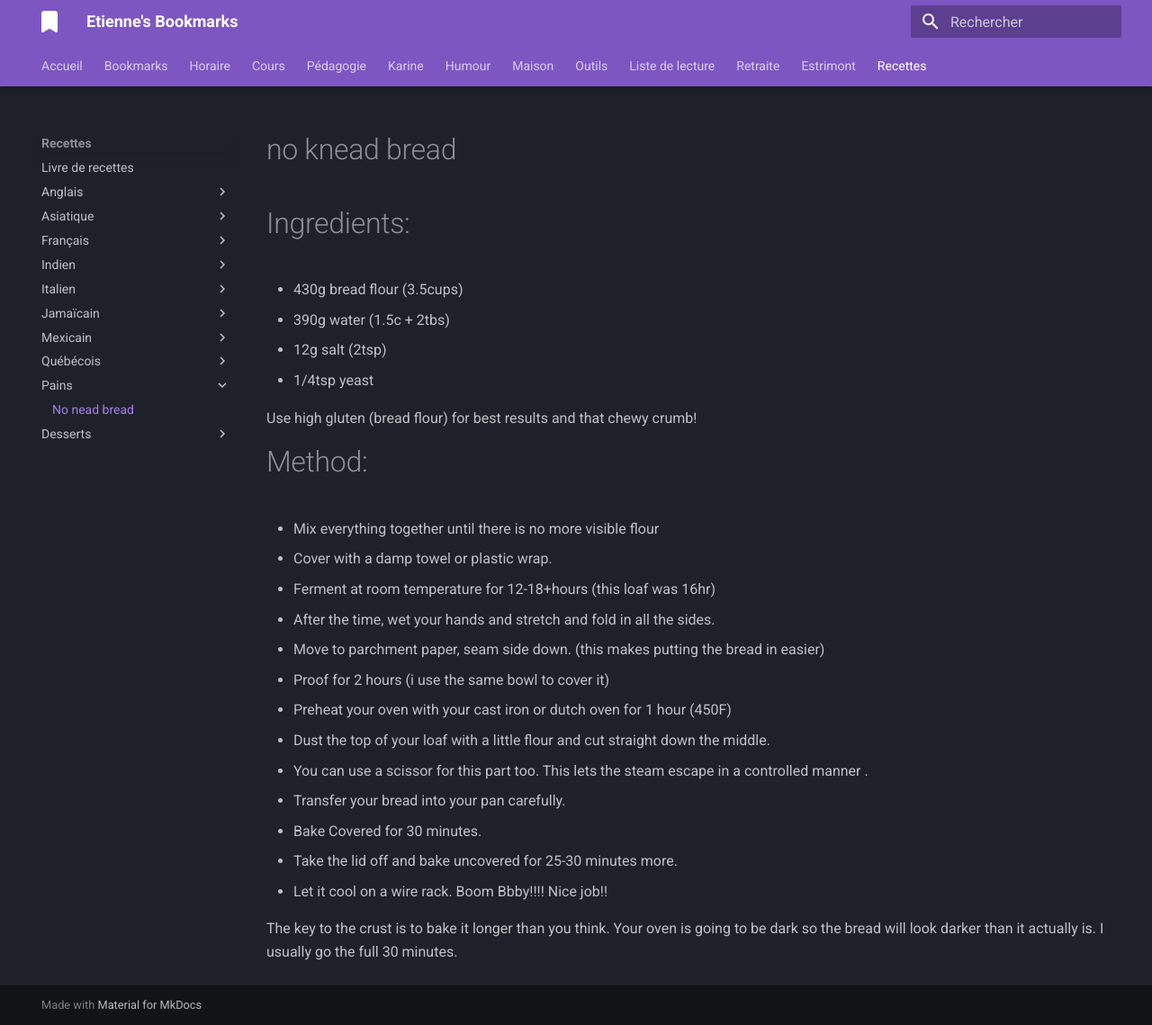
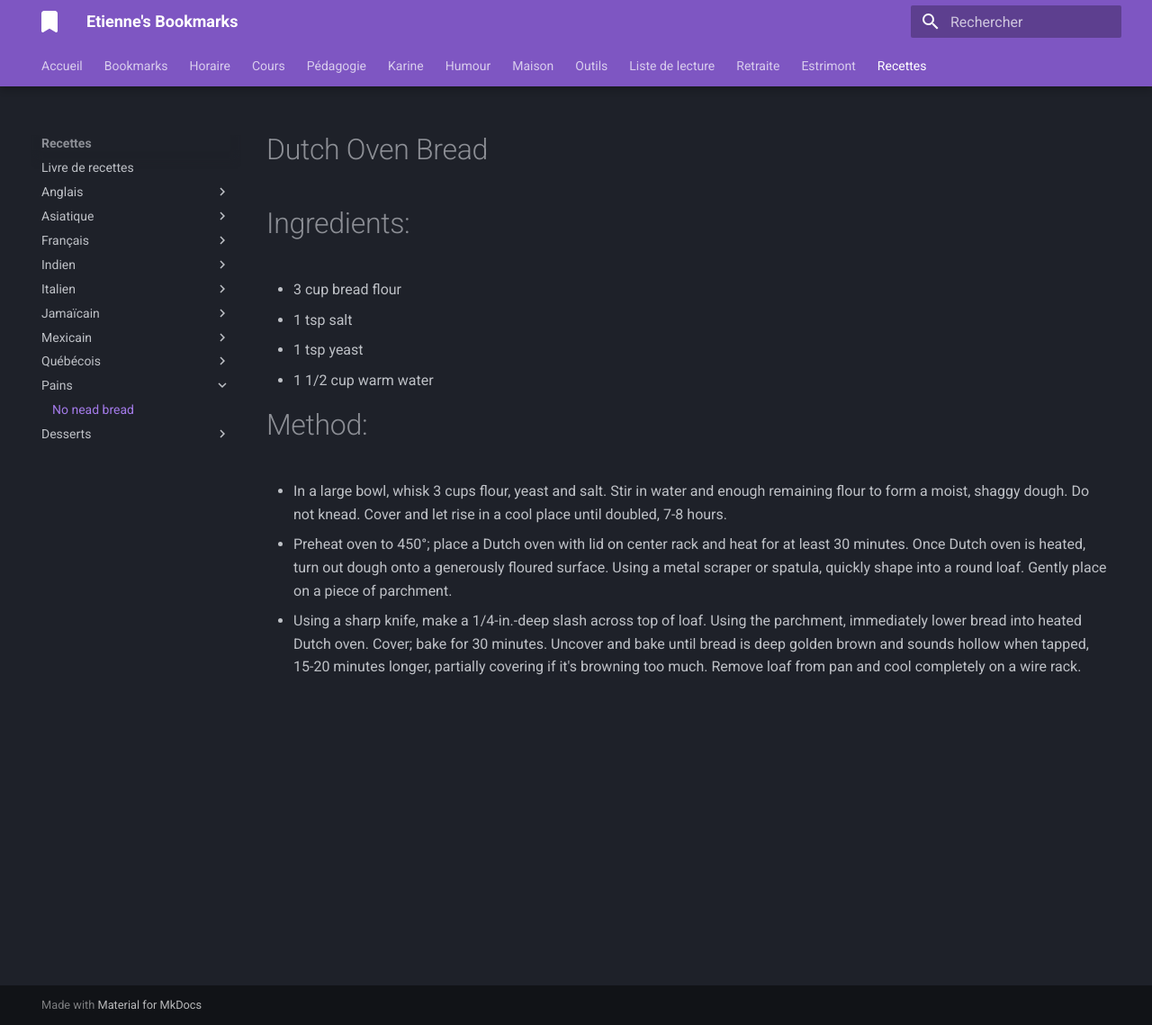
Before and after one commit to jaixan/bm, an MkDocs documentation site: the page built from docs/recettes/pain.md, in a window 1280 px wide and 1139 px high. Shown: the whole window at 90% size. Built offline with MkDocs 1.6.1 and Material for MkDocs 9.7.7, drawn with Linux system fonts in a browser that asks for light colours.

Commit message:
Update pain.md

```diff
--- a/docs/recettes/pain.md
+++ b/docs/recettes/pain.md
@@ -1,28 +1,13 @@
-# no knead bread
+# Dutch Oven Bread
 
 # Ingredients:
-- 430g bread flour (3.5cups)
-- 390g water (1.5c + 2tbs)
-- 12g salt (2tsp)
-- 1/4tsp yeast
 
-Use high gluten (bread flour) for best results and that chewy crumb!
+- 3 cup bread flour
+- 1 tsp salt
+- 1 tsp yeast
+- 1 1/2 cup warm water
 
 # Method:
-- Mix everything together until there is no more visible flour
-- Cover with a damp towel or plastic wrap.
-- Ferment at room temperature for 12-18+hours  (this loaf was 16hr)
-- After the time, wet your hands and stretch and fold in all the sides.
-
-- Move to parchment paper, seam side down. (this makes putting the bread in easier)
-- Proof for 2 hours (i use the same bowl to cover it)
-- Preheat your oven with your cast iron or dutch oven for 1 hour (450F)
-- Dust the top of your loaf with a little flour and cut straight down the middle.
-- You can use a scissor for this part too. This lets the steam escape in a controlled manner  .
-
-- Transfer your bread into your pan carefully.
-- Bake Covered for 30 minutes.
-- Take the lid off and bake uncovered for 25-30 minutes more.
-- Let it cool on a wire rack. Boom Bbby!!!! Nice job!!
-
-The key to the crust is to bake it longer than you think.  Your oven is going to be dark so the bread will look darker than it actually is.  I usually go the full 30 minutes.
+- In a large bowl, whisk 3 cups flour, yeast and salt. Stir in water and enough remaining flour to form a moist, shaggy dough. Do not knead. Cover and let rise in a cool place until doubled, 7-8 hours.
+- Preheat oven to 450°; place a Dutch oven with lid on center rack and heat for at least 30 minutes. Once Dutch oven is heated, turn out dough onto a generously floured surface. Using a metal scraper or spatula, quickly shape into a round loaf. Gently place on a piece of parchment.
+- Using a sharp knife, make a 1/4-in.-deep slash across top of loaf. Using the parchment, immediately lower bread into heated Dutch oven. Cover; bake for 30 minutes. Uncover and bake until bread is deep golden brown and sounds hollow when tapped, 15-20 minutes longer, partially covering if it's browning too much. Remove loaf from pan and cool completely on a wire rack.
```
